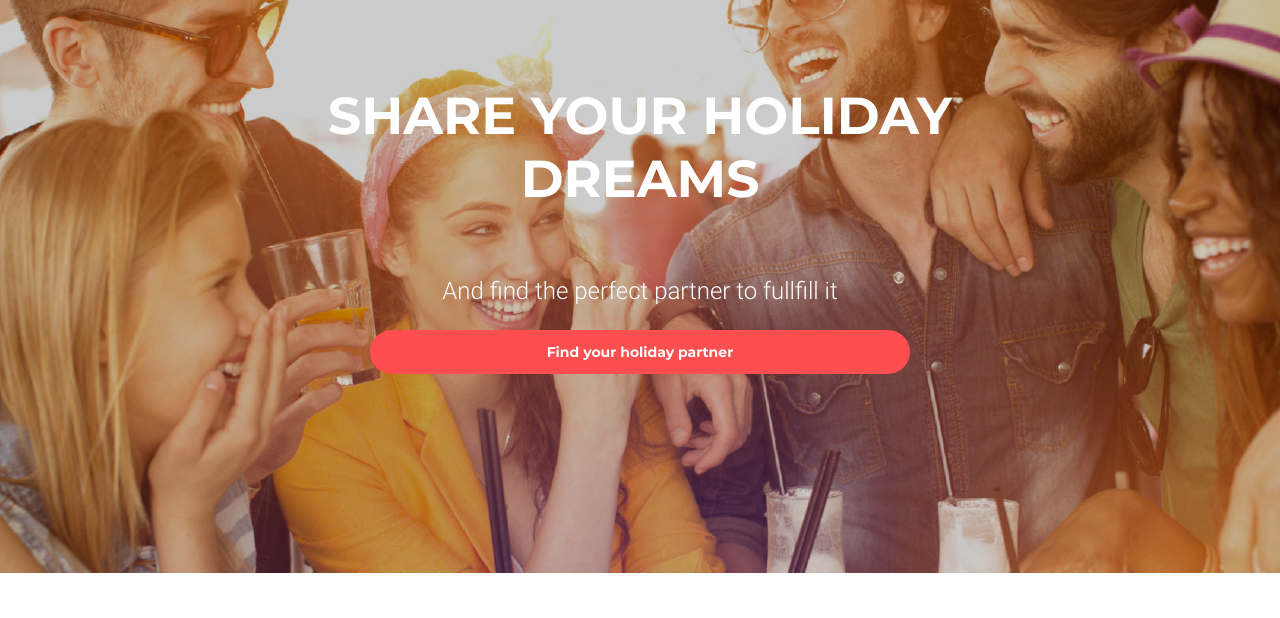
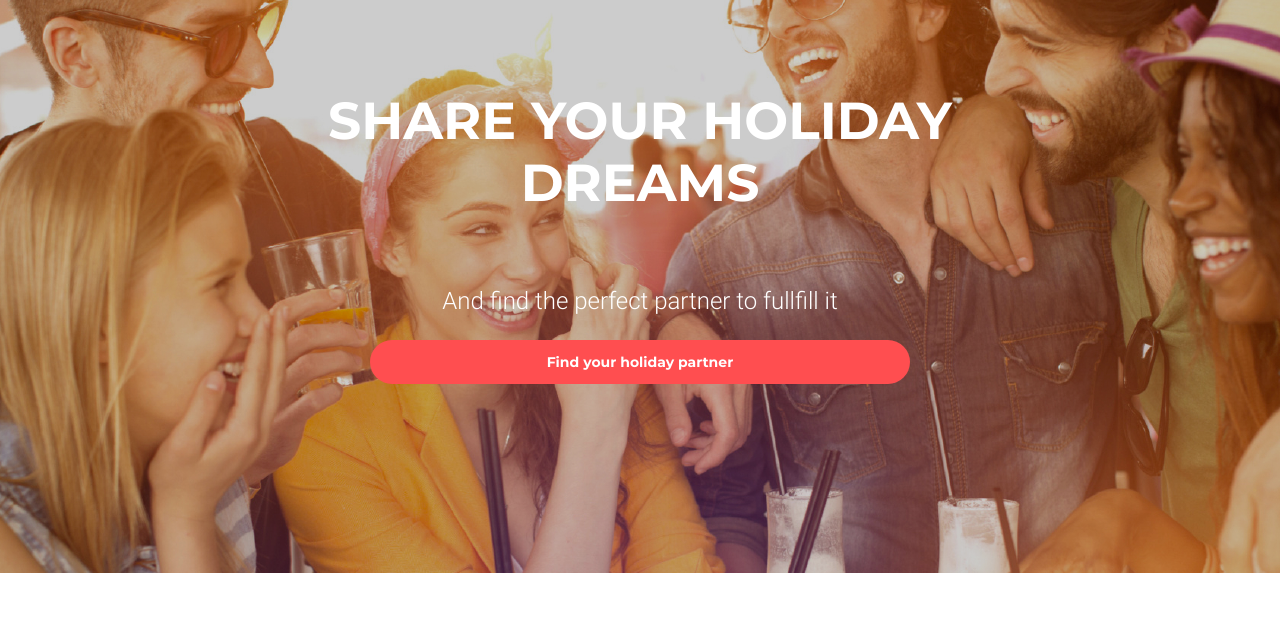
Before and after one commit to Lisnyk-M/goit-fe-course, a plain HTML site: page module-09/index.html in a window 1280 px wide. Shown: the part 127-745 px from the top of the page. Drawn offline with Linux system fonts and the light colour scheme.

Commit message:
deleted margin-top

```diff
--- a/module-09/css/style.css
+++ b/module-09/css/style.css
@@ -88,8 +88,6 @@
   color: rgb(255, 255, 255);
   line-height: 1.2;
   text-align: center;
-}
-.head-button-wrap {
 }
 .header-button {
   border-radius: 22px;
--- a/module-09/index.html
+++ b/module-09/index.html
@@ -29,16 +29,16 @@
             <a class="nav-a px-4 py-2" href="#">Sign up</a>
           </div>
         </div>
-        <div class="row justify-content-md-center">
+        <div class="row justify-content-md-center pt-5 pb-5">
           <div class="col-12 col-md-10 col-lg-8">
-            <h2 class="head-sign mx-n3 pt-5">
+            <h2 class="head-sign my-0 mx-n3 pt-5">
               Share your holiday dreams
             </h2>
           </div>
         </div>
         <div class="row">
-          <div class="col-12 px-4">
-            <p class="head-description">
+          <div class="col-12 px-4 pt-4">
+            <p class="head-description mt-0">
               And find the perfect partner to fullfill it
             </p>
           </div>
```
